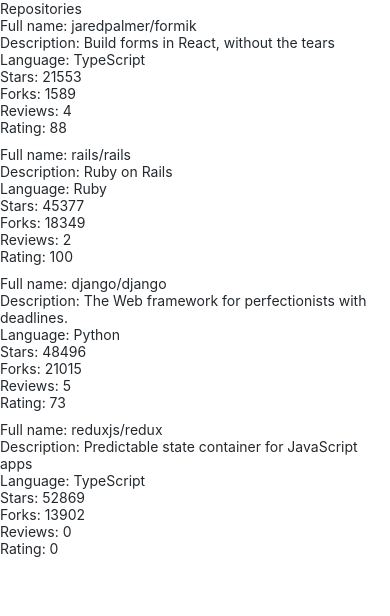
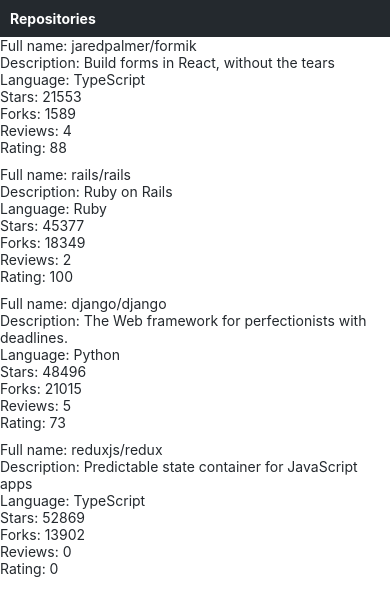
Before and after one commit to Carppi/fullstack-hy-rate-repository-app, a React Native app: screen / in a window 390 px wide. Shown: the top 616 px of the page. Built offline with nearby package versions, Linux system fonts and the light colour scheme.

Commit message:
10.4. AppBar added

```diff
--- a/src/components/AppBar.jsx
+++ b/src/components/AppBar.jsx
@@ -1,20 +1,24 @@
 import { View, StyleSheet } from 'react-native';
 import Constants from 'expo-constants';
-import Text from './Text'
+import theme from '../theme';
+import AppBarTab from './AppBarTab';
 
 const styles = StyleSheet.create({
   container: {
     paddingTop: Constants.statusBarHeight,
-    // ...
+    backgroundColor: theme.colors.barBackground,
+    display: 'flex',
+    flexDirection: 'row',
   },
   // ...
 });
 
 const AppBar = () => {
-  return <View style={styles.container}>
-    {/* ... */}
-    <Text>Repositories</Text>
-  </View>;
+  return (
+    <View style={styles.container}>
+      <AppBarTab text="Repositories"/>
+    </View>
+  );
 };
 
 export default AppBar;
--- /dev/null
+++ b/src/components/AppBarTab.jsx
@@ -0,0 +1,21 @@
+import { Pressable } from 'react-native';
+import { View, StyleSheet } from 'react-native';
+import Text from './Text';
+
+const styles = StyleSheet.create({
+  tab: {
+    padding: 10,
+  },
+});
+
+const AppBarTab = ( {text} ) => {
+  return(
+    <View style={styles.tab}>
+      <Pressable>
+        <Text color='white' fontWeight='bold'>{text}</Text>
+      </Pressable>
+    </View>
+  )
+};
+
+export default AppBarTab;
--- a/src/components/Main.jsx
+++ b/src/components/Main.jsx
@@ -1,11 +1,9 @@
-import Constants from 'expo-constants';
 import { StyleSheet, View } from 'react-native';
 import RepositoryList from './RepositoryList';
 import AppBar from './AppBar';
 
 const styles = StyleSheet.create({
   container: {
-    marginTop: Constants.statusBarHeight,
     flexGrow: 1,
     flexShrink: 1,
   },
--- a/src/components/Text.jsx
+++ b/src/components/Text.jsx
@@ -8,6 +8,9 @@
     fontSize: theme.fontSizes.body,
     fontFamily: theme.fonts.main,
     fontWeight: theme.fontWeights.normal,
+  },
+  colorTextWhite: {
+    color: theme.colors.white
   },
   colorTextSecondary: {
     color: theme.colors.textSecondary,
@@ -26,6 +29,7 @@
 const Text = ({ color, fontSize, fontWeight, style, ...props }) => {
   const textStyle = [
     styles.text,
+    color === 'white' && styles.colorTextWhite,
     color === 'textSecondary' && styles.colorTextSecondary,
     color === 'primary' && styles.colorPrimary,
     fontSize === 'subheading' && styles.fontSizeSubheading,
--- a/src/theme.js
+++ b/src/theme.js
@@ -2,7 +2,9 @@
   colors: {
     textPrimary: '#24292e',
     textSecondary: '#586069',
+    white: '#ffffff',
     primary: '#0366d6',
+    barBackground: '#24292e',
   },
   fontSizes: {
     body: 14,
```
